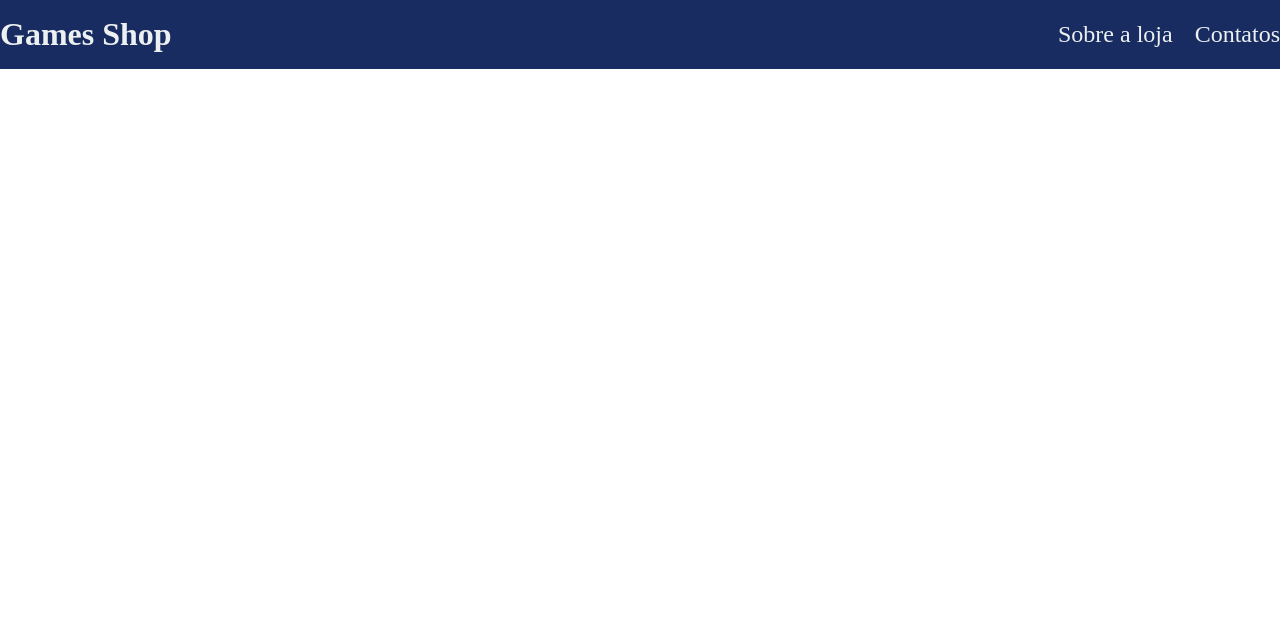
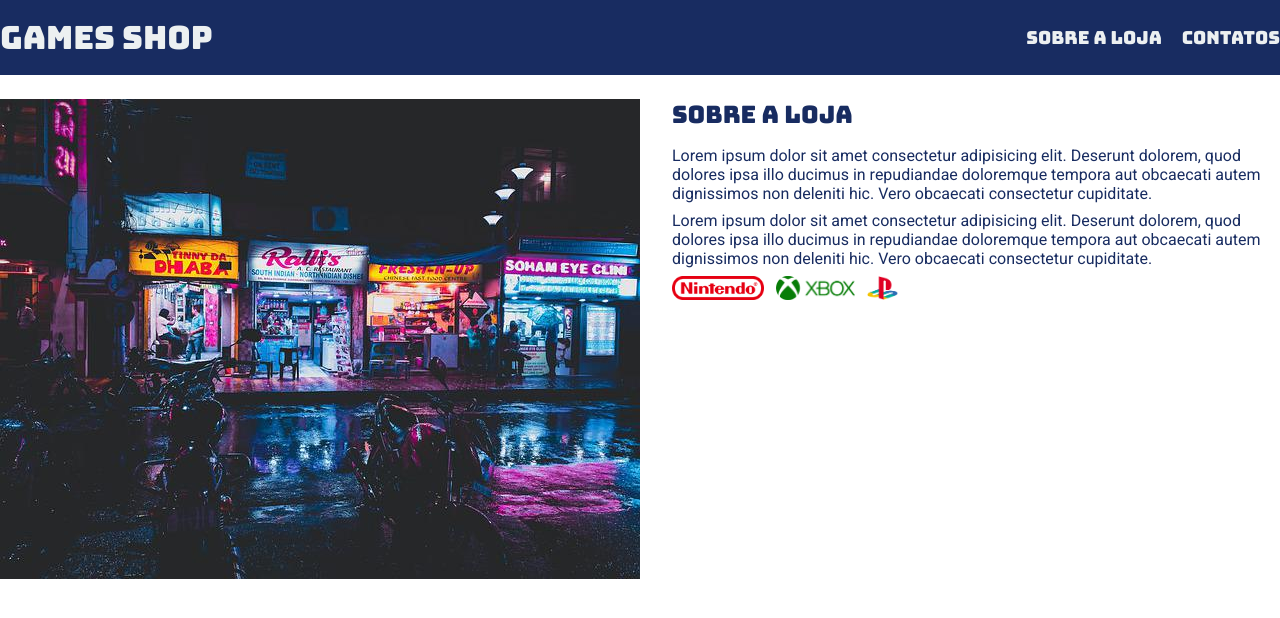
Before and after one commit to viniCaliman/Game_shop_ebac, a plain HTML site: page index.html in a window 1280 px wide. Drawn offline with Linux system fonts and the light colour scheme.

Commit message:
feat: including the about section

```diff
--- a/css/main.css
+++ b/css/main.css
@@ -2,6 +2,15 @@
     margin: 0;
     padding: 0;
     box-sizing: border-box;
+}
+
+header,
+section h2 {
+    font-family: 'Bungee', cursive;
+}
+
+body {
+    font-family: 'Roboto', sans-serif;
 }
 
 header {
@@ -10,10 +19,15 @@ header {
     color: #ecf0f1;
 }
 
+header h1,
+section h2 {
+    font-weight: normal;
+}
+
 header nav li {
     display: inline;
     margin-left: 16px;
-    font-size: 24px;
+    font-size: 18px;
 }
 
 header nav li a {
@@ -27,8 +41,39 @@ header nav li a {
     margin: 0 auto;
 }
 
-header .container {
+header .container,
+section .container {
     display:  flex;
     align-items: center;
     justify-content: space-between;
 }
+
+.brands-list img {
+    height: 24px;
+}
+
+.brands-list li {
+    display: inline;
+    margin-right: 8px;
+}
+
+section .container {
+    align-items: flex-start;
+}
+
+section {
+    padding: 24px 0;
+    color: #182c61;
+}
+
+section h2 {
+    margin-bottom: 16px;
+}
+
+section p {
+    margin-bottom: 8px;
+}
+
+.store-front {
+    margin-right: 32px;
+}
--- a/index.html
+++ b/index.html
@@ -5,6 +5,9 @@
     <meta name="viewport" content="width=device-width, initial-scale=1.0">
     <title>Games Shop - A sua loja de games</title>
     <link rel="stylesheet" href="./css/main.css">
+    <link rel="preconnect" href="https://fonts.googleapis.com">
+    <link rel="preconnect" href="https://fonts.gstatic.com" crossorigin>
+    <link href="https://fonts.googleapis.com/css2?family=Bungee&family=Roboto&display=swap" rel="stylesheet">
 </head>
 <body>
     <header>
@@ -22,5 +25,24 @@
         </nav>
        </div>
     </header>
+    <section>
+        <div class="container">
+            <img class="store-front" src="./images/loja.jpg" alt="fachada da loja Games Shop"/>
+            <div>
+                <h2>Sobre a loja</h2>
+                <p>
+                    Lorem ipsum dolor sit amet consectetur adipisicing elit. Deserunt dolorem, quod dolores ipsa illo ducimus in repudiandae doloremque tempora aut obcaecati autem dignissimos non deleniti hic. Vero obcaecati consectetur cupiditate.
+                </p>
+                <p>
+                    Lorem ipsum dolor sit amet consectetur adipisicing elit. Deserunt dolorem, quod dolores ipsa illo ducimus in repudiandae doloremque tempora aut obcaecati autem dignissimos non deleniti hic. Vero obcaecati consectetur cupiditate.
+                </p>
+                <ul class="brands-list">
+                    <li><img src="./images/nintendo.png" alt="Nintendo"/></li>
+                    <li><img src="./images/xbox.png" alt="Xbox"/></li>
+                    <li><img src="./images/playstation.png" alt="Playstation"/></li>
+                </ul>
+            </div>
+        </div>
+    </section>
 </body>
 </html>
```
Also changed, not shown: images/facebook.png (added), images/instagram.png (added), images/loja.jpg (added), images/nintendo.png (added), images/playstation.png (added), images/xbox.png (added), images/youtube.png (added).
